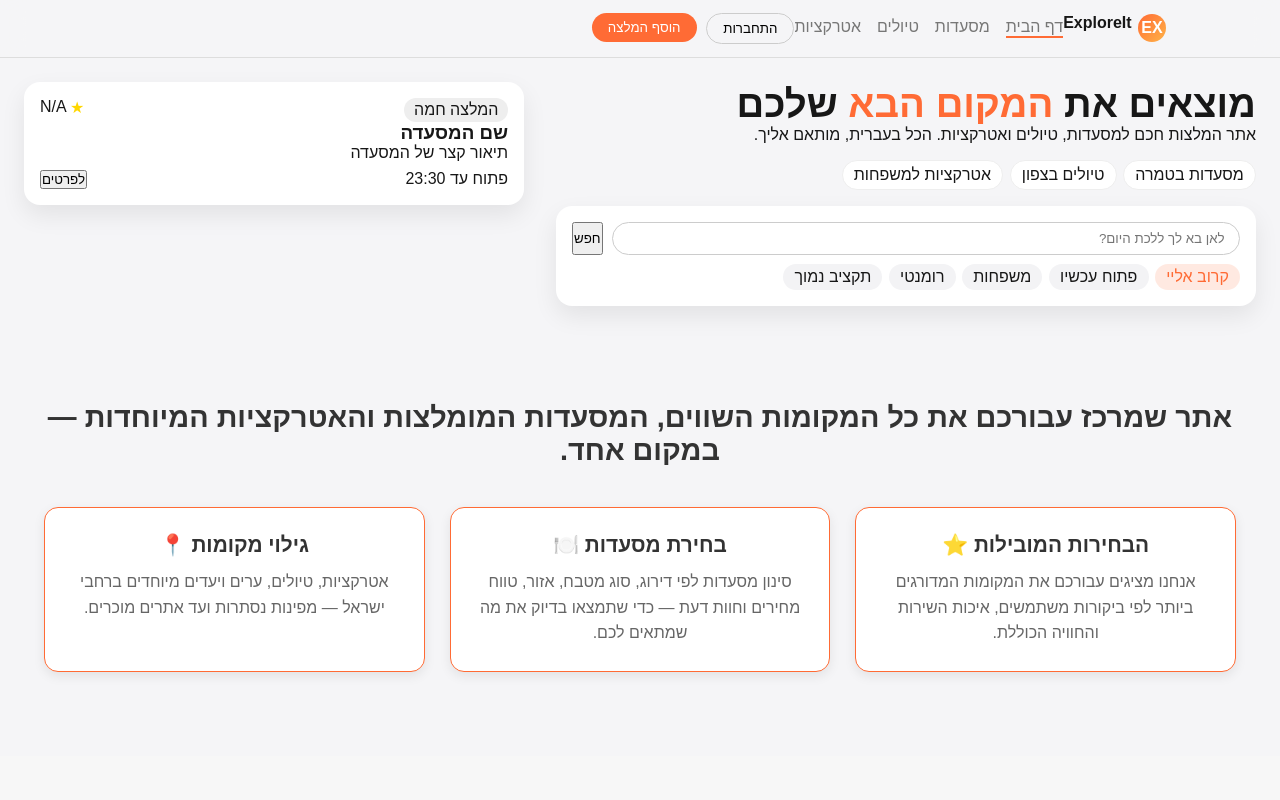
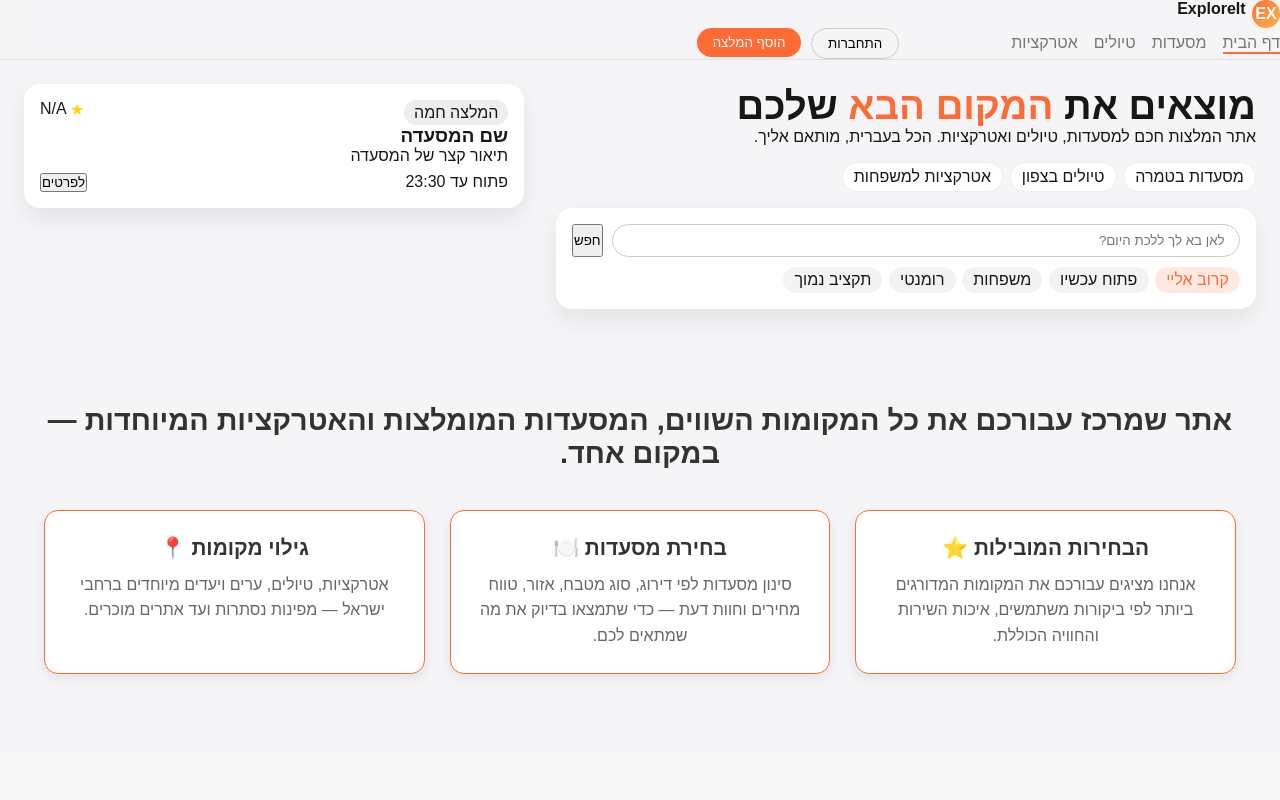
Before and after one commit to majddiab33-design/client, a Next.js app: page / in a window 1280 px wide. Shown: the top 800 px of the page. Built offline with nearby package versions, Linux system fonts and the light colour scheme; no server answers.

Commit message:
Update NavBar.module.css

```diff
--- a/src/app/components/NavBar.module.css
+++ b/src/app/components/NavBar.module.css
@@ -7,14 +7,14 @@
   z-index: 1000 ;
 }
 
-.nav {
+/* .nav {
   max-width: 1100px;
   margin: auto;
   padding: 0.8rem 1.5rem;
   display: flex;
   justify-content: space-between;
   align-items: center;
-}
+} */
 
 .logo {
   display: flex;
@@ -84,6 +84,7 @@
   display: flex;
   align-items: center;
   flex: 1;
+  gap: 7rem;
 }
 
 /* ================= MOBILE ================= */
```
